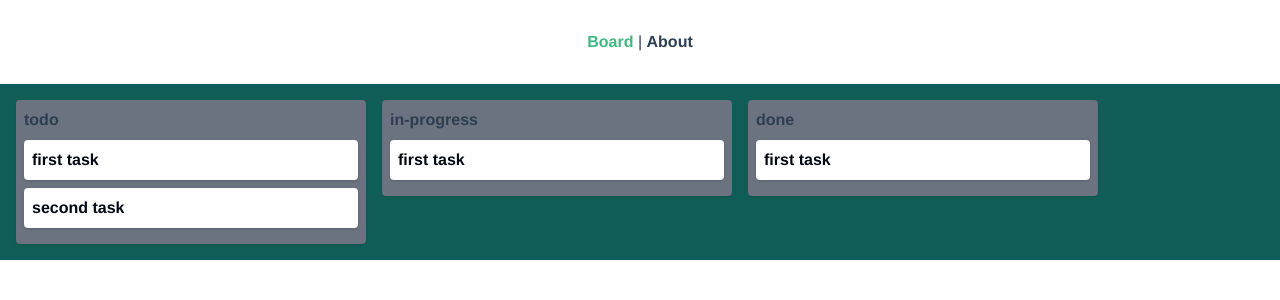
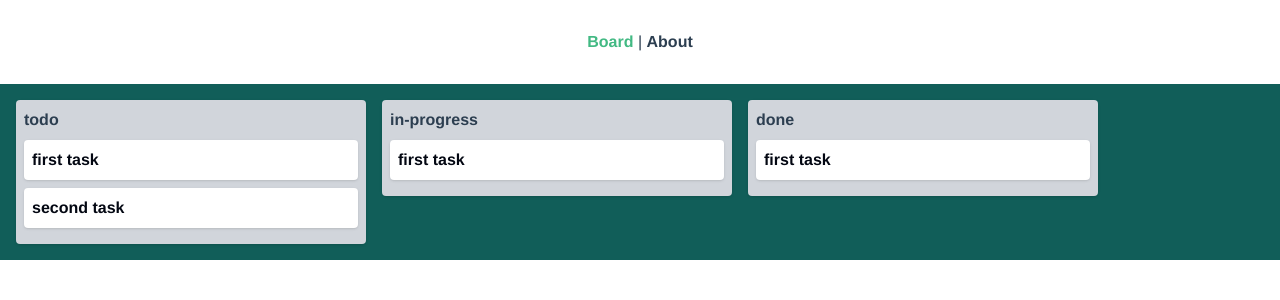
Before and after one commit to Rony-dot/task-manager, a Vue app: page / in a window 1280 px wide. Shown: the top 300 px of the page. Built offline with nearby package versions, Linux system fonts and the light colour scheme.

Commit message:
May 25, 2023, 12:19 AM

```diff
--- a/src/views/Board.vue
+++ b/src/views/Board.vue
@@ -1,12 +1,12 @@
 <template>
     <div class="board" >
     <div class="flex flex-row items-start">
-        <div class="column" v-for="column of board.columns">
+        <div class="column" v-for="(column,$columnIndex) of board.columns" :key="$columnIndex">
             <div class="flex items-center mb-2 font-bold">
                 {{ column.name }}
             </div>
            <div class="list-reset">
-                <div class="task" v-for="task of column.tasks">
+                <div class="task" v-for="(task,$taskIndex) of column.tasks" :key="$taskIndex">
                     <span class="w-full flex-no-shrink font-bold">
                         {{ task.name }}
                     </span>
@@ -32,7 +32,7 @@ export default {
     @apply flex items-center flex-wrap shadow mb-2 py-2 px-2 rounded bg-white text-gray-950 no-underline;
 }
 .column{
-    @apply bg-gray-500 p-2 mr-4 text-left shadow rounded;
+    @apply bg-gray-300 p-2 mr-4 text-left shadow rounded;
     min-width: 350px;
 }
 .board {
```
